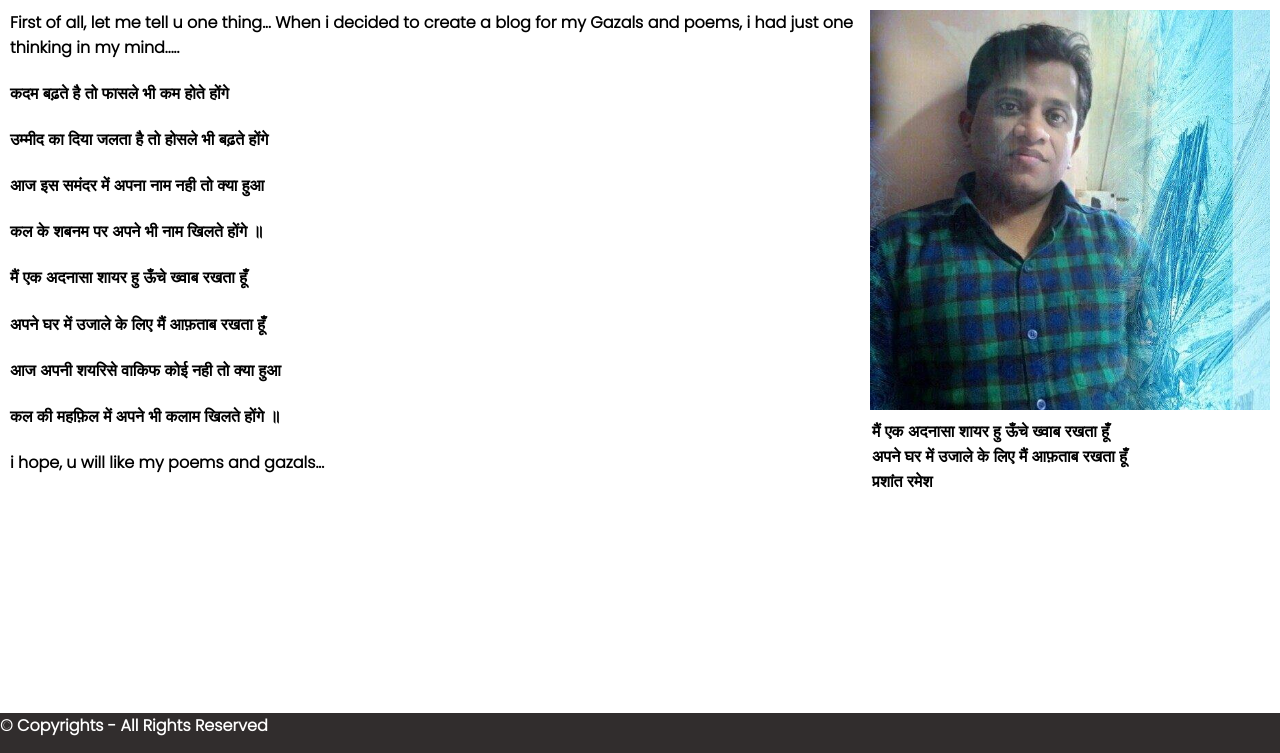
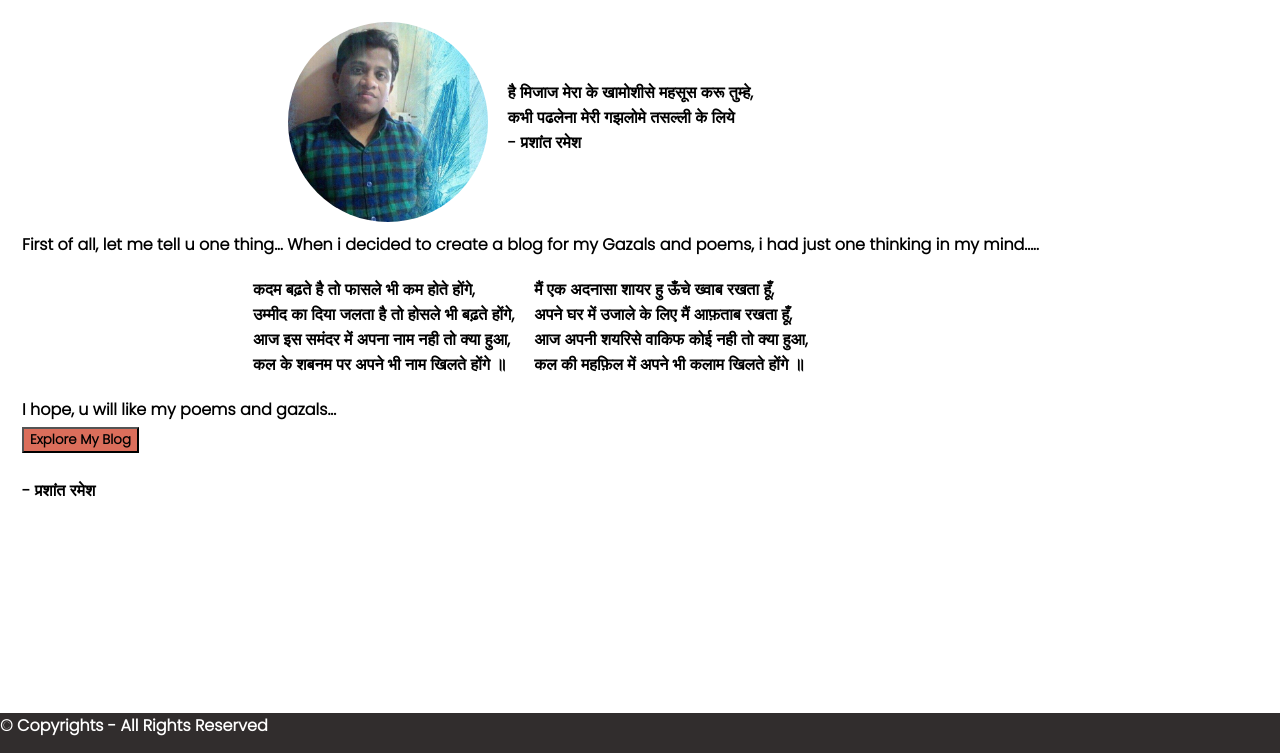
Before and after one commit to prashantmore20/mmyk-blog, a Django app: page /about in a window 1280 px wide. Shown: the part 47-800 px from the top of the page. Run offline with Django 3.2, Linux system fonts and the light colour scheme; parts of the project's set-up code (start-up, migrations or seed data) failed here and were passed over.

Commit message:
about page modified

```diff
--- a/static/style.css
+++ b/static/homestyle.css
@@ -68,6 +68,14 @@ a{
     max-width: 500px;
 }
 
+.btnGotoBlog{
+    font-family: 'Poppins';
+    font-weight: bold;
+    background-color: rgb(219, 110, 91);
+    cursor: pointer;
+    margin-top: 5px;
+}
+
 .credentials ul li{
     list-style-type: none;
     align-items:center;
@@ -80,6 +88,7 @@ a{
 .container{
     display: table-caption;
     margin: auto;
+    margin-left: 20px;
 }
 
 .sampleRow {
@@ -88,6 +97,7 @@ a{
     margin: 2px;
     padding: 2px;
     float: right;
+    margin-left: 20px;
 }
 
 .sampletextarea{
@@ -96,6 +106,7 @@ a{
     margin: 2px;
     padding: 2px;
     float: right;
+    margin-left: 20px;
 }
 
 .alert-success {
@@ -131,7 +142,7 @@ a{
 
   .about-container{
       display: flex;
-      margin: 10px;
+      margin: 12px;
   }
 
   .about-discription{
@@ -139,22 +150,36 @@ a{
   }
 
   .sher{
-      margin: 0;
+      margin: 10px;
   }
 
   .myintro{
     margin: auto;
-    padding: 2px;
+    padding: 20px;
     display: grid;
   }
 
   .myphoto{
-    max-height: 400px;
-    /* margin-top: 10px; */
+    max-height: 200px;
+    border-radius: 180px;
+    margin-top: 10px;
   }
 
 .about-photo{
-    margin-left: auto;
+    display: flex;
+    margin: auto;
+}
+
+.notings{
+    display: flex;
+    margin: auto;
+}
+
+.card{
+    margin: auto;
+    padding: 5px;
+    max-width: 25rem;
+    background: rgb(146, 146, 219);
 }
 
 footer{
--- a/templates/base.html
+++ b/templates/base.html
@@ -13,7 +13,7 @@
     <link
       rel="stylesheet"
       type="text/css"
-      href="{% static 'style.css' %}"
+      href="{% static 'homestyle.css' %}"
     />
     {% endblock css %}
     <title>मैफलीत माझ्या...</title>
--- a/templates/home/about.html
+++ b/templates/home/about.html
@@ -1,31 +1,49 @@
-{% extends 'base.html' %} {% load static %} {% block css %}<link
-  rel="stylesheet"
-  type="text/css"
-  href="{% static 'style.css' %}"
-/>{% endblock css %}
-{% block main%}
+{% extends 'base.html' %} {% load static %} {% block css %}
+<link rel="stylesheet" type="text/css" href="{% static 'homestyle.css' %}" />
+{% endblock css %} {% block main%}
 <div class="about-container">
-<div class="about-discription">
-<span>
-First of all, let me tell u one thing...
-When i decided to create a blog for my Gazals and poems, i had just one thinking in my mind.....</span>
-<span class="sher">कदम बढ़ते है तो फासले भी कम होते होंगे</span>
-<span class="sher">उम्मीद का दिया जलता है तो होसले भी बढ़ते होंगे</span>
-<span class="sher">आज इस समंदर में अपना नाम नही तो क्या हुआ</span>
-<span class="sher">कल के शबनम पर अपने भी नाम खिलते होंगे ॥</span>
-<span class="sher">मैं एक अदनासा शायर हु ऊँचे ख्वाब रखता हूँ</span>
-<span class="sher">अपने घर में उजाले के लिए मैं आफ़ताब रखता हूँ</span>
-<span class="sher">आज अपनी शयरिसे वाकिफ कोई नही तो क्या हुआ</span>
-<span class="sher">कल की महफ़िल में अपने भी कलाम खिलते होंगे ॥</span>
-<span class="sher">i hope, u will like my poems and gazals...</span>
-</div>
-<div class="about-photo">
-<img class = "myphoto" src="/static/img/myphoto.jpg" alt="Myphoto">
-<div class="myintro">
-<span>मैं एक अदनासा शायर हु ऊँचे ख्वाब रखता हूँ</span>
-<span>अपने घर में उजाले के लिए मैं आफ़ताब रखता हूँ</span>
-<span>प्रशांत रमेश</span>
-</div>
-</div>
+  <div class="about-discription">
+    <div class="about-photo">
+      <img class="myphoto" src="/static/img/myphoto.jpg" alt="Myphoto" />
+      <div class="myintro">
+        <span>है मिजाज मेरा के खामोशीसे महसूस करू तुम्हे,</span>
+        <span>कभी पढलेना मेरी गझलोमे तसल्ली के लिये</span>
+        <span>- प्रशांत रमेश</span>
+      </div>
+    </div>
+    <div class="sher">
+      First of all, let me tell u one thing... When i decided to create a blog
+      for my Gazals and poems, i had just one thinking in my mind.....
+    </div>
+    <div class="notings">
+      <div class="sher">
+        कदम बढ़ते है तो फासले भी कम होते होंगे,
+        <br />
+        उम्मीद का दिया जलता है तो होसले भी बढ़ते होंगे,
+        <br />
+        आज इस समंदर में अपना नाम नही तो क्या हुआ,
+        <br />
+        कल के शबनम पर अपने भी नाम खिलते होंगे ॥
+        <br />
+      </div>
+      <div class="sher">
+        मैं एक अदनासा शायर हु ऊँचे ख्वाब रखता हूँ,
+        <br />
+        अपने घर में उजाले के लिए मैं आफ़ताब रखता हूँ,
+        <br />
+        आज अपनी शयरिसे वाकिफ कोई नही तो क्या हुआ,
+        <br />
+        कल की महफ़िल में अपने भी कलाम खिलते होंगे ॥
+      </div>
+    </div>
+    <div class="sher">
+      I hope, u will like my poems and gazals...
+      <br />
+      <input class="btnGotoBlog" type="submit" value="Explore My Blog">
+      <br/>
+      <br>
+      - प्रशांत रमेश
+    </div>
+  </div>
 </div>
 {% endblock main %}
--- a/templates/home/contact.html
+++ b/templates/home/contact.html
@@ -1,7 +1,7 @@
 {% extends 'base.html' %} {% load static %} {% block css %}<link
   rel="stylesheet"
   type="text/css"
-  href="{% static 'style.css' %}"
+  href="{% static 'homestyle.css' %}"
 />{% endblock css %} {% block main%}
 <div class="container">
 <h3>contact us</h3>
```
Also changed, not shown: templates/home/home.html (+16 -1 lines), static/img/sarkar.jpg (added).
